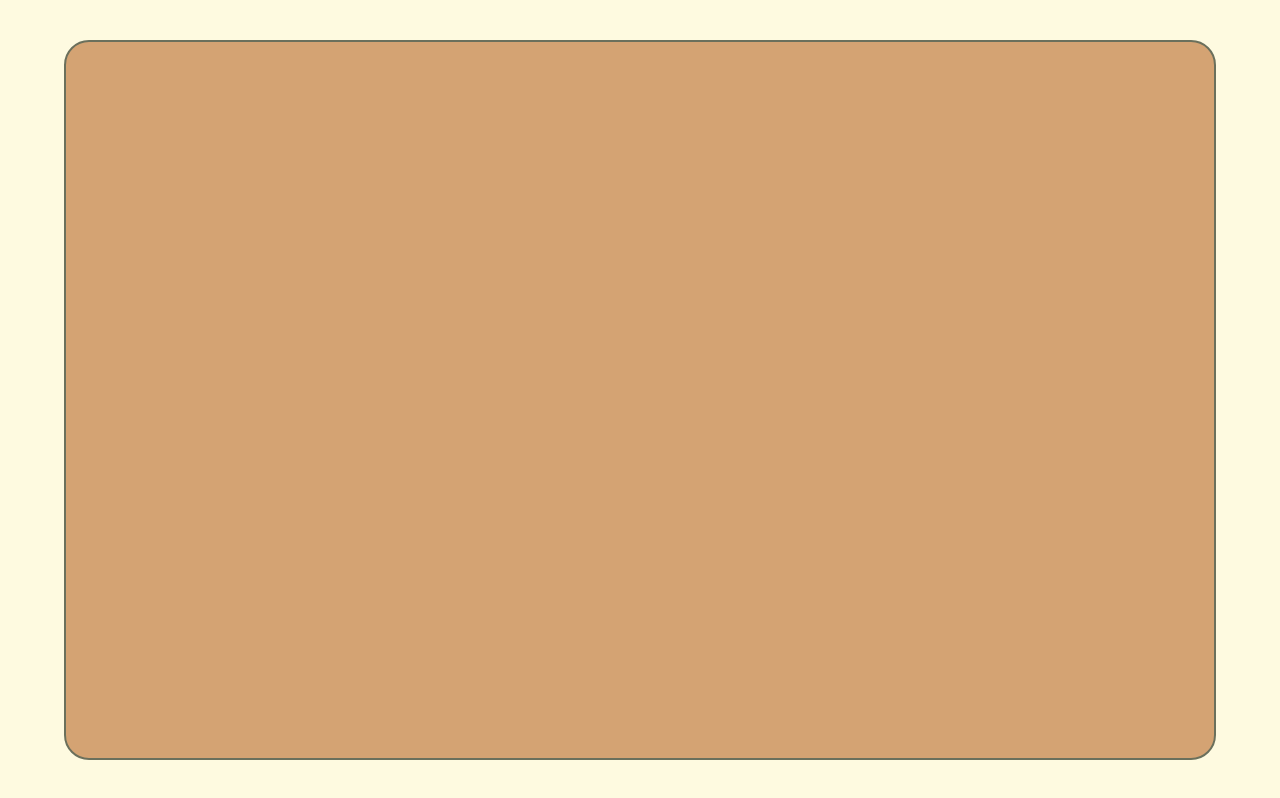
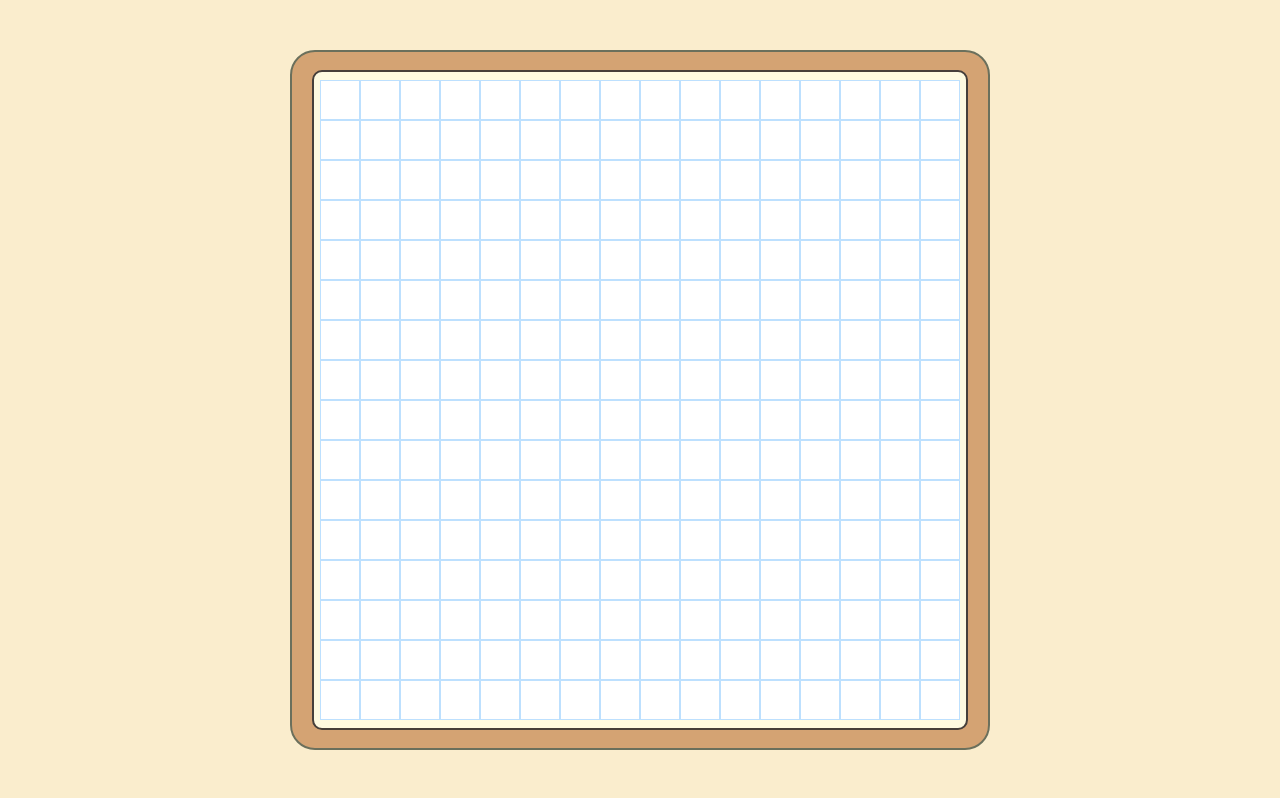
Before and after one commit to iamsohaib7/Etch-a-Sketch, a plain HTML site: page index.html in a window 1280 px wide. Drawn offline with Linux system fonts and the light colour scheme.

Commit message:
add canvas and controller

```diff
--- a/index.html
+++ b/index.html
@@ -3,8 +3,9 @@
   <head>
     <meta charset="UTF-8" />
     <meta name="viewport" content="width=device-width, initial-scale=1.0" />
-    <title>Ethc a Sketch</title>
+    <title>Etch a Sketch</title>
     <link rel="stylesheet" href="style.css" />
+    <script src="./script.js" defer></script>
   </head>
   <body>
     <div class="container"></div>
--- /dev/null
+++ b/script.js
@@ -0,0 +1,26 @@
+const container = document.querySelector(".container");
+const canvas = document.createElement("div");
+const canvasController = document.createElement("div");
+canvas.className = "canvas";
+canvasController.className = "controller";
+container.appendChild(canvas);
+
+const screen = document.createElement("div");
+canvas.appendChild(screen);
+screen.id = "screen";
+
+const screenHeight = screen.offsetHeight;
+
+const tiles = 16;
+const tileHeight = screenHeight / tiles;
+for (let i = 0; i < tiles; i++) {
+  const row = document.createElement("div");
+  for (let j = 0; j < tiles; j++) {
+    const tile = document.createElement("div");
+    tile.style.height = `${tileHeight}px`;
+    tile.className = "tile";
+    row.appendChild(tile);
+  }
+  row.className = "row";
+  screen.appendChild(row);
+}
--- a/style.css
+++ b/style.css
@@ -1,4 +1,5 @@
 /* === CSS Reset / Normalize === */
+/* Defaults */
 *,
 *::before,
 *::after {
@@ -50,9 +51,9 @@ button {
   cursor: pointer;
 }
 
+/* User Styles */
 body {
-  background-color: #fefae0;
-  height: 100vh;
+  background-color: #faedcd;
   display: flex;
   align-items: center;
   justify-content: center;
@@ -60,8 +61,47 @@ body {
 
 .container {
   border: 2px solid #6b705c;
-  width: 90%;
-  height: 90%;
-  background-color: #D4A373;
+  width: 700px;
+  height: 700px;
+  background-color: #d4a373;
   border-radius: 25px;
+  display: flex;
+  align-items: center;
 }
+
+.canvas {
+  background-color: #fefae0;
+  margin: 20px 20px 20px 20px;
+  border: solid 2px #463f3a;
+  border-radius: 10px;
+  display: flex;
+  justify-content: center;
+  align-items: center;
+  height: 660px;
+  width: 660px;
+  box-sizing: border-box;
+}
+
+.controller {
+  background-color: #e9edc9;
+  height: 650px;
+  width: 200px;
+  border-radius: 10px;
+  border: solid 2px #463f3a;
+  margin: 20px 20px 20px 0;
+}
+
+#screen {
+  height: 640px;
+  width: 640px;
+  background-color: #edede9;
+  display: flex;
+}
+.row {
+  flex: 1;
+}
+.tile {
+  background-color: white;
+  flex: 1;
+  border: 1px solid #bde0fe;
+}
```
